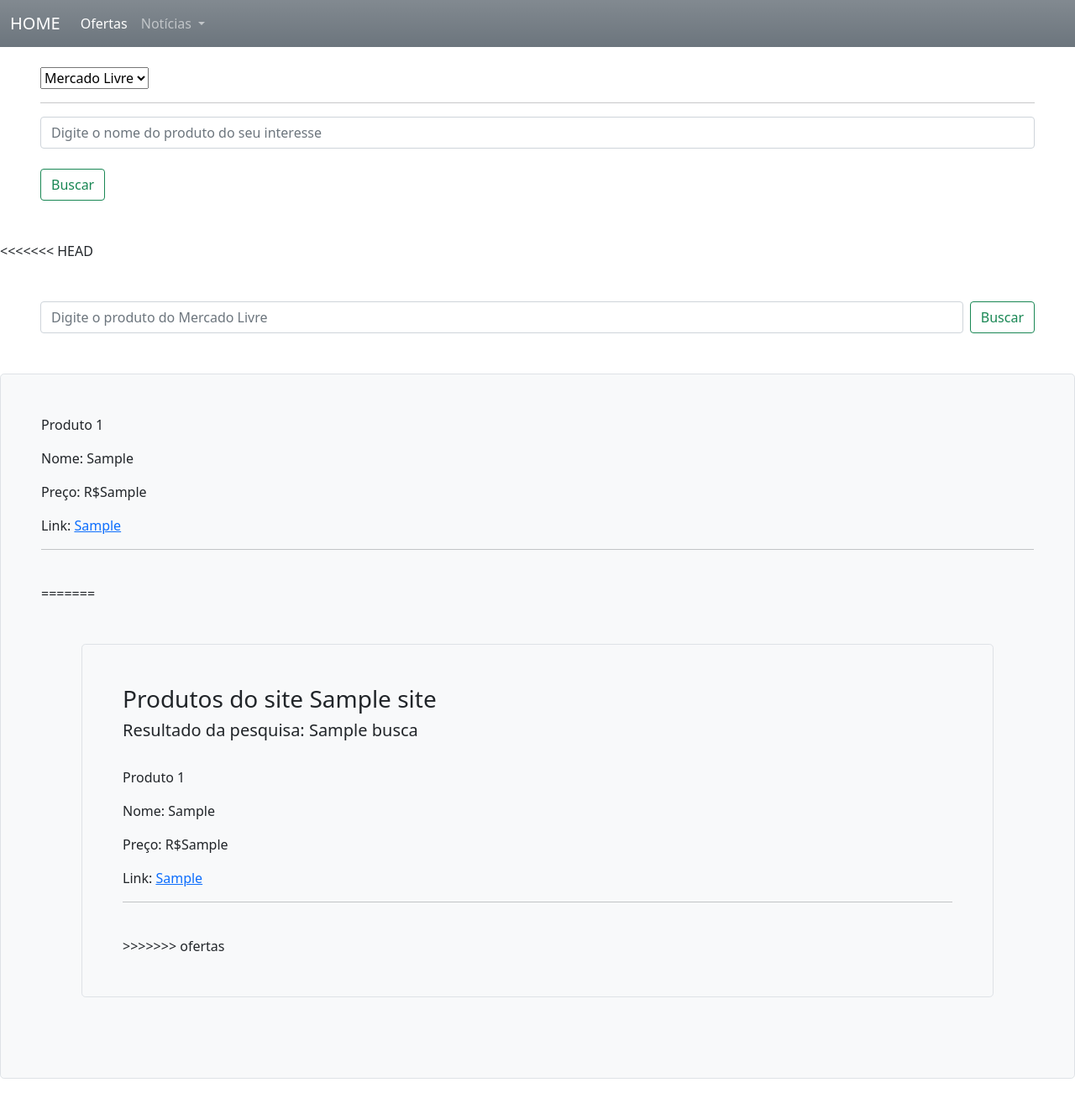
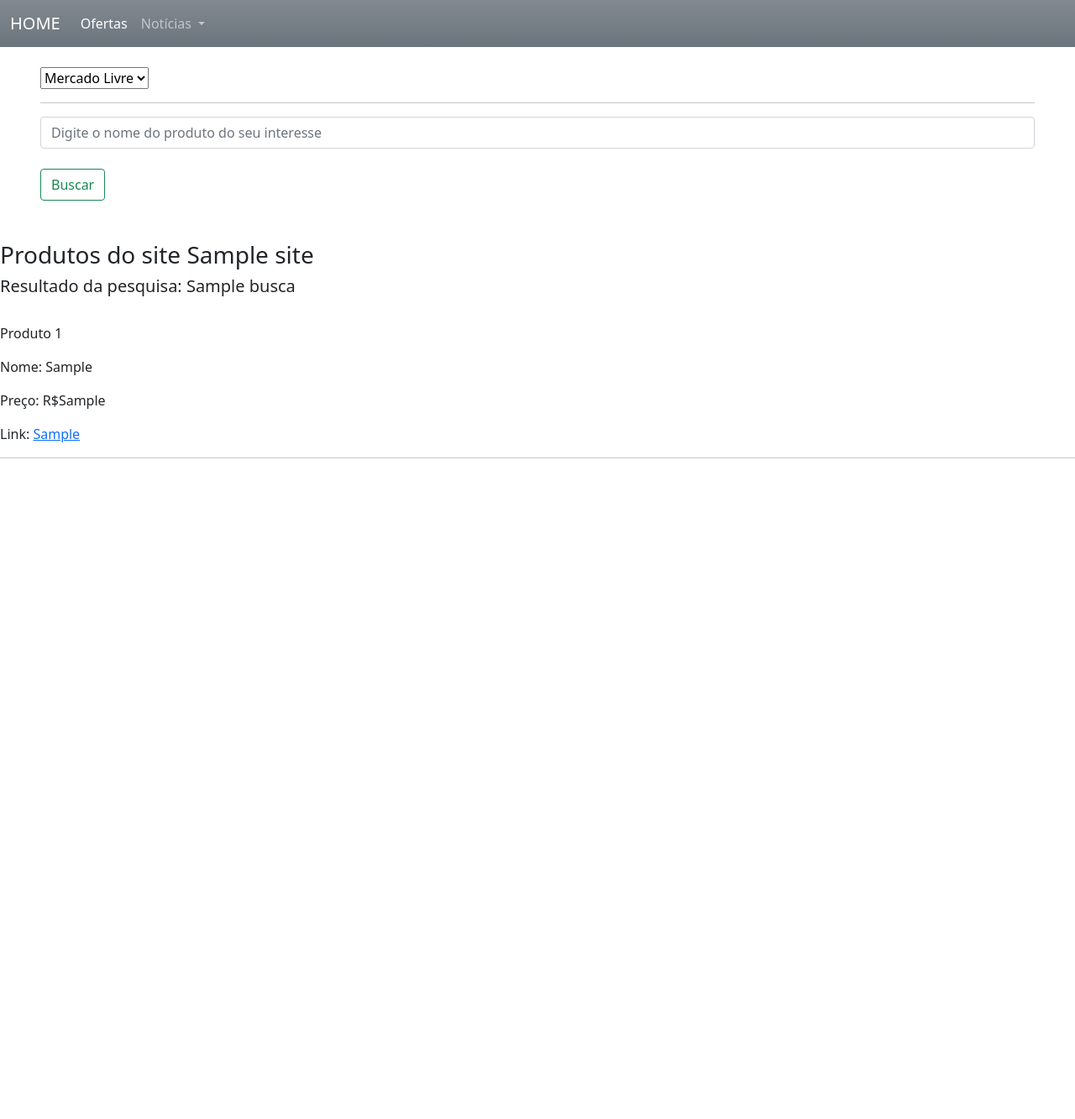
Before and after one commit to JoseNeto46/PID_News, a Django app: template templates/ofertas.html in a window 1280 px wide. Shown: the whole page at 84% size. After the commit the page ends 546 px from the top, so only its background shows below. Run offline with Django 3.2, Linux system fonts and the light colour scheme; the template is opened without the code that fills it: most values are stand-ins (such as "Sample title", 1, 10 or a date in 2020).

Commit message:
Ajuste na main

```diff
--- a/templates/ofertas.html
+++ b/templates/ofertas.html
@@ -17,26 +17,6 @@
 
     </form>
     {% if busca %}
-<<<<<<< HEAD
-        <br>
-        <form class="d-flex mx-5 my-5" action="{% url 'ofertas_ml' %}" method="post">
-          {% csrf_token %}
-          <input class="form-control me-2" name="busca" type="search" placeholder="Digite o produto do Mercado Livre">
-          <button class="btn btn-outline-success" type="submit">Buscar</button>
-        </form>
-        <div class="h-100 p-5 bg-light border rounded-3 my-5">
-            {% for produto in produtos %}
-                <div>
-                    <p>Produto {{ forloop.counter }}</p>
-                    <p>Nome: {{ produto.0 }}</p>
-                    <p>Preço: R${{ produto.1 }}</p>
-                    <p>Link: <a href="{{ produto.2 }}" target="_blank">{{ produto.2 }}</a></p>
-                </div>
-                <hr>
-                <br>
-            {% endfor %}
-=======
-        <div class="h-100 p-5 bg-light border rounded-3 m-5">
             <h3>Produtos do site {{ site }}</h3>
             <h5>Resultado da pesquisa: {{ busca }}</h5>
             <br>
@@ -55,7 +35,6 @@
                 <p>Nenhum produto foi encontrado</p>
             {% endif %}
 
->>>>>>> ofertas
         </div>
     {% endif %}
 
```
